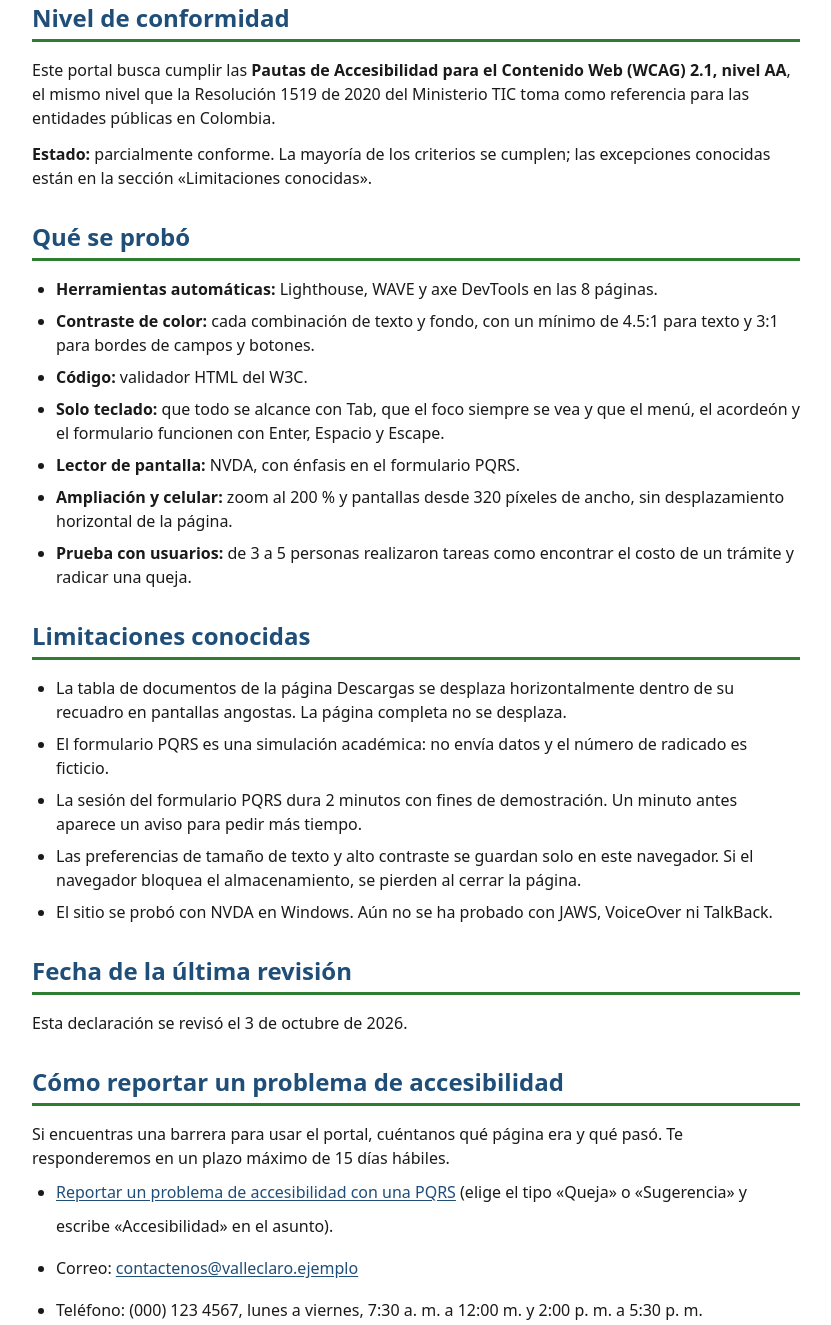
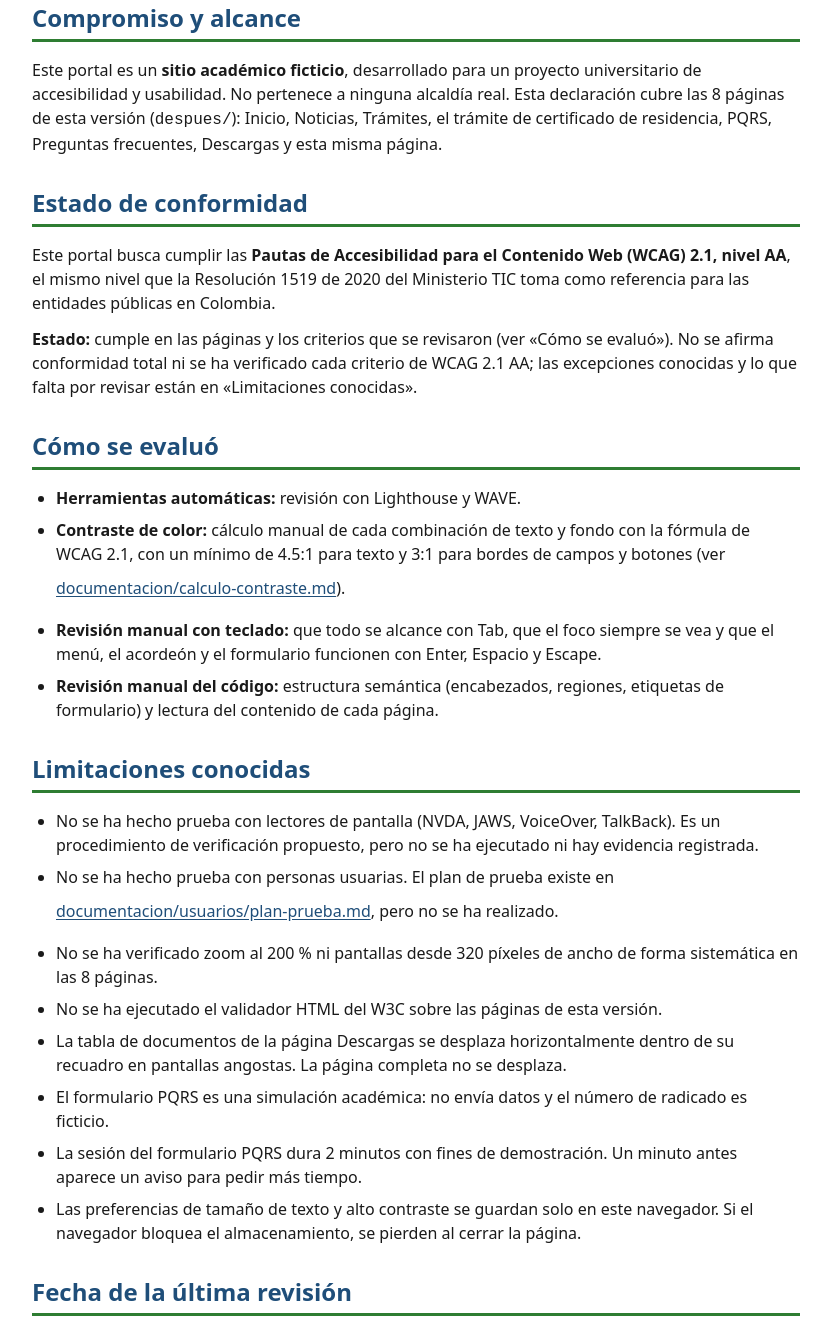
Before and after one commit to Aryeisor/portal_valleclaro, a plain HTML site: page despues/accesibilidad.html in a window 1280 px wide. Shown: the part 449-1774 px from the top of the page, without its empty margins (28-859 px from the left). Drawn offline with Linux system fonts and the light colour scheme.

Commit message:
A5/E5: declaración de accesibilidad veraz, sin prueba con usuarios inventada

```diff
--- a/despues/accesibilidad.html
+++ b/despues/accesibilidad.html
@@ -86,39 +86,44 @@
       <!-- Mejora: declaración de accesibilidad según la sección 5.8 del plan (no existe en la versión antes) -->
       <div class="detalle-tramite">
 
-        <section class="seccion" aria-labelledby="nivel">
-          <h2 id="nivel">Nivel de conformidad</h2>
-          <p>Este portal busca cumplir las <strong>Pautas de Accesibilidad para el Contenido Web (WCAG) 2.1, nivel AA</strong>, el mismo nivel que la Resolución 1519 de 2020 del Ministerio TIC toma como referencia para las entidades públicas en Colombia.</p>
-          <p><strong>Estado:</strong> parcialmente conforme. La mayoría de los criterios se cumplen; las excepciones conocidas están en la sección «Limitaciones conocidas».</p>
+        <section class="seccion" aria-labelledby="compromiso">
+          <h2 id="compromiso">Compromiso y alcance</h2>
+          <p>Este portal es un <strong>sitio académico ficticio</strong>, desarrollado para un proyecto universitario de accesibilidad y usabilidad. No pertenece a ninguna alcaldía real. Esta declaración cubre las 8 páginas de esta versión (<code>despues/</code>): Inicio, Noticias, Trámites, el trámite de certificado de residencia, PQRS, Preguntas frecuentes, Descargas y esta misma página.</p>
         </section>
 
-        <section class="seccion" aria-labelledby="que-se-probo">
-          <h2 id="que-se-probo">Qué se probó</h2>
+        <section class="seccion" aria-labelledby="nivel">
+          <h2 id="nivel">Estado de conformidad</h2>
+          <p>Este portal busca cumplir las <strong>Pautas de Accesibilidad para el Contenido Web (WCAG) 2.1, nivel AA</strong>, el mismo nivel que la Resolución 1519 de 2020 del Ministerio TIC toma como referencia para las entidades públicas en Colombia.</p>
+          <p><strong>Estado:</strong> cumple en las páginas y los criterios que se revisaron (ver «Cómo se evaluó»). No se afirma conformidad total ni se ha verificado cada criterio de WCAG 2.1 AA; las excepciones conocidas y lo que falta por revisar están en «Limitaciones conocidas».</p>
+        </section>
+
+        <section class="seccion" aria-labelledby="como-se-evaluo">
+          <h2 id="como-se-evaluo">Cómo se evaluó</h2>
           <ul class="lista">
-            <li><strong>Herramientas automáticas:</strong> Lighthouse, WAVE y axe DevTools en las 8 páginas.</li>
-            <li><strong>Contraste de color:</strong> cada combinación de texto y fondo, con un mínimo de 4.5:1 para texto y 3:1 para bordes de campos y botones.</li>
-            <li><strong>Código:</strong> validador HTML del W3C.</li>
-            <li><strong>Solo teclado:</strong> que todo se alcance con Tab, que el foco siempre se vea y que el menú, el acordeón y el formulario funcionen con Enter, Espacio y Escape.</li>
-            <li><strong>Lector de pantalla:</strong> NVDA, con énfasis en el formulario PQRS.</li>
-            <li><strong>Ampliación y celular:</strong> zoom al 200 % y pantallas desde 320 píxeles de ancho, sin desplazamiento horizontal de la página.</li>
-            <li><strong>Prueba con usuarios:</strong> de 3 a 5 personas realizaron tareas como encontrar el costo de un trámite y radicar una queja.</li>
+            <li><strong>Herramientas automáticas:</strong> revisión con Lighthouse y WAVE.</li>
+            <li><strong>Contraste de color:</strong> cálculo manual de cada combinación de texto y fondo con la fórmula de WCAG 2.1, con un mínimo de 4.5:1 para texto y 3:1 para bordes de campos y botones (ver <a href="../documentacion/calculo-contraste.md">documentacion/calculo-contraste.md</a>).</li>
+            <li><strong>Revisión manual con teclado:</strong> que todo se alcance con Tab, que el foco siempre se vea y que el menú, el acordeón y el formulario funcionen con Enter, Espacio y Escape.</li>
+            <li><strong>Revisión manual del código:</strong> estructura semántica (encabezados, regiones, etiquetas de formulario) y lectura del contenido de cada página.</li>
           </ul>
         </section>
 
         <section class="seccion" aria-labelledby="limitaciones">
           <h2 id="limitaciones">Limitaciones conocidas</h2>
           <ul class="lista">
+            <li>No se ha hecho prueba con lectores de pantalla (NVDA, JAWS, VoiceOver, TalkBack). Es un procedimiento de verificación propuesto, pero no se ha ejecutado ni hay evidencia registrada.</li>
+            <li>No se ha hecho prueba con personas usuarias. El plan de prueba existe en <a href="../documentacion/usuarios/plan-prueba.md">documentacion/usuarios/plan-prueba.md</a>, pero no se ha realizado.</li>
+            <li>No se ha verificado zoom al 200 % ni pantallas desde 320 píxeles de ancho de forma sistemática en las 8 páginas.</li>
+            <li>No se ha ejecutado el validador HTML del W3C sobre las páginas de esta versión.</li>
             <li>La tabla de documentos de la página Descargas se desplaza horizontalmente dentro de su recuadro en pantallas angostas. La página completa no se desplaza.</li>
             <li>El formulario PQRS es una simulación académica: no envía datos y el número de radicado es ficticio.</li>
             <li>La sesión del formulario PQRS dura 2 minutos con fines de demostración. Un minuto antes aparece un aviso para pedir más tiempo.</li>
             <li>Las preferencias de tamaño de texto y alto contraste se guardan solo en este navegador. Si el navegador bloquea el almacenamiento, se pierden al cerrar la página.</li>
-            <li>El sitio se probó con NVDA en Windows. Aún no se ha probado con JAWS, VoiceOver ni TalkBack.</li>
           </ul>
         </section>
 
         <section class="seccion" aria-labelledby="revision">
           <h2 id="revision">Fecha de la última revisión</h2>
-          <p>Esta declaración se revisó el <time datetime="2026-10-03">3 de octubre de 2026</time>.</p>
+          <p>Esta declaración se revisó el <time datetime="2026-11-26">26 de noviembre de 2026</time>.</p>
         </section>
 
         <section class="seccion" aria-labelledby="reportar">
```
Also changed, not shown: 2 other files.
